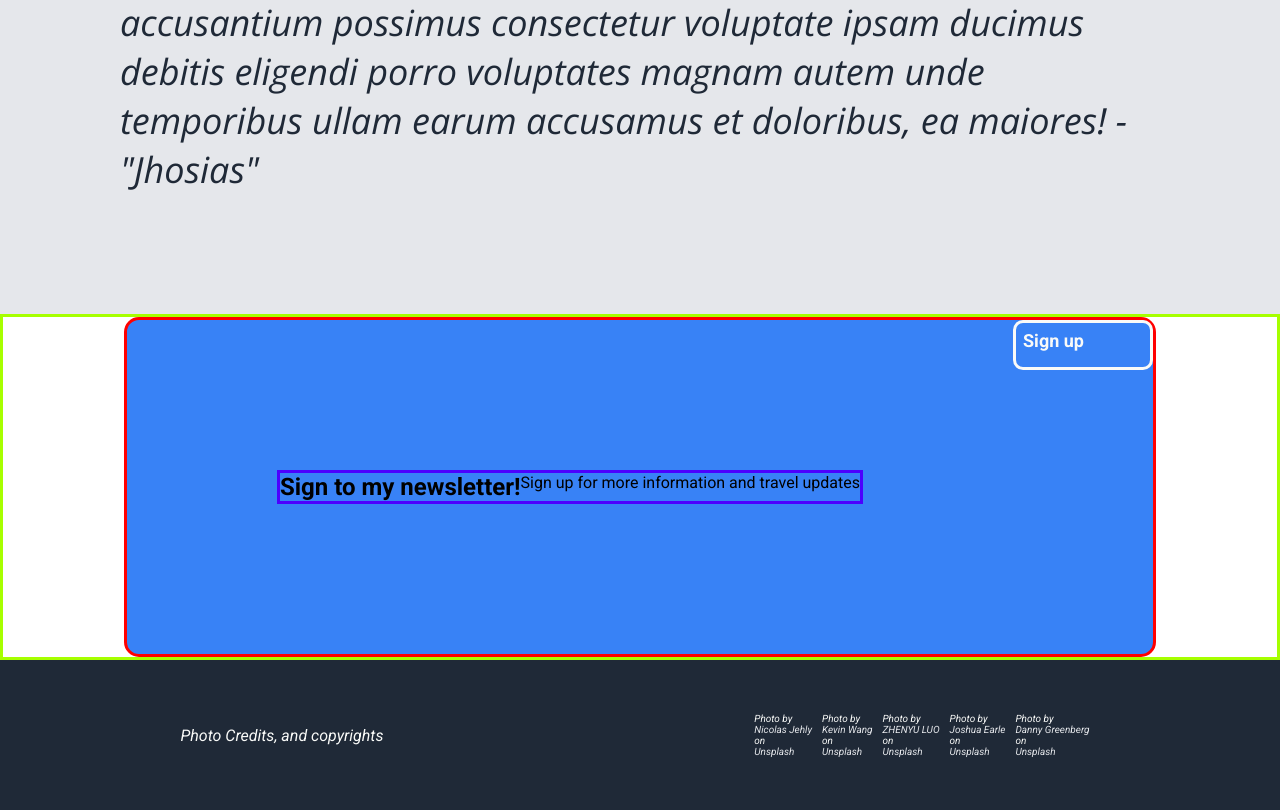
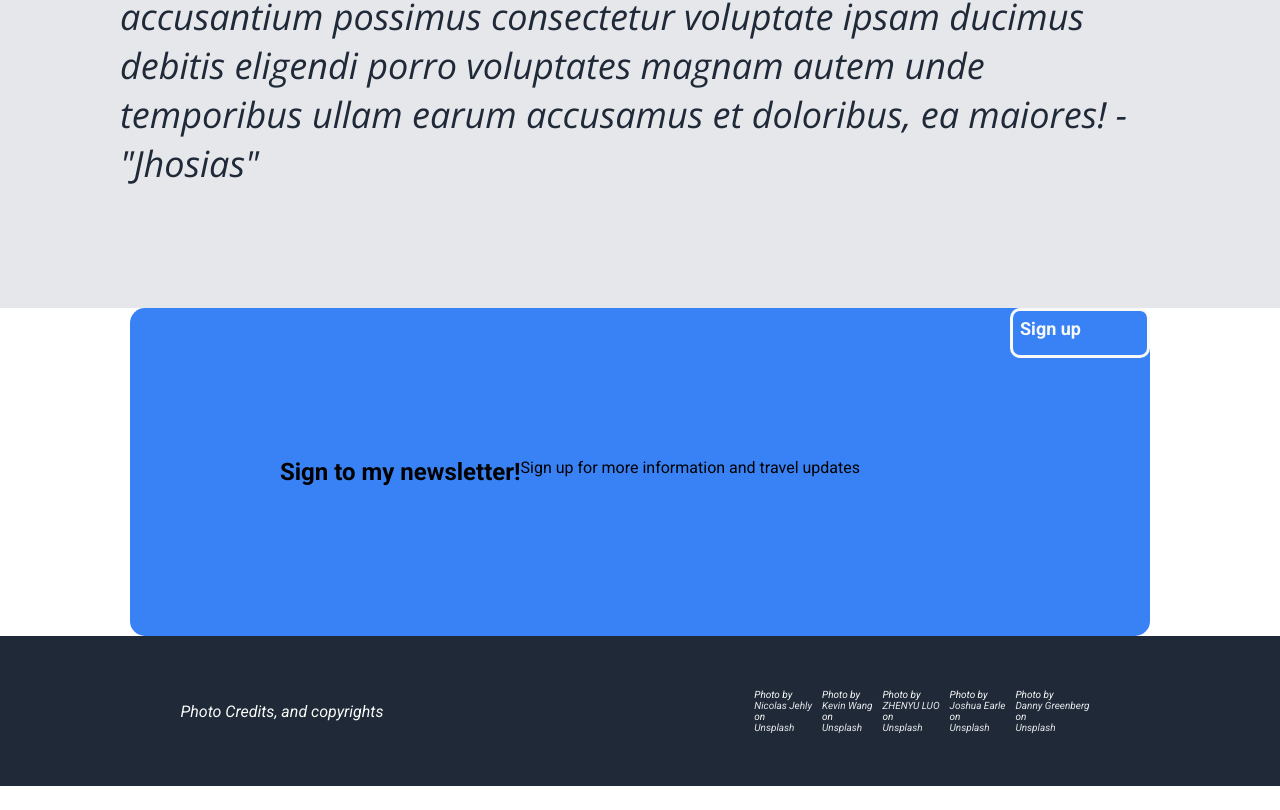
Before and after one commit to Jhosias-yoshi/Odin_landing-page, a plain HTML site: page index.html in a window 1280 px wide. Shown: the part 1245-2055 px from the top of the page. After the commit the page ends 2031 px from the top, so only its background shows below. Drawn offline with nearby package versions, Linux system fonts and the light colour scheme.

Commit message:
removed visual borders

```diff
--- a/styles.css
+++ b/styles.css
@@ -75,7 +75,7 @@ ul{
 }
 
 .main-body{
-    border: solid red 3px;
+    /*border: solid red 3px;*/
 }
 
 .h2-information{
@@ -104,20 +104,20 @@ ul{
 }
 
 .body-content{
-   border: rgb(166, 255, 0) solid 3px;
+   /*border: rgb(166, 255, 0) solid 3px;*/
    justify-items: center;
    align-items: center;
 }
 
 .body-info{
-    border: red solid 3px;
+    /*border: red solid 3px;*/
     flex-direction: row;
     background-color: #3882f6;
     border-radius: 15px;
 }
 
 .body-information{
-    border: rgb(76, 0, 255) solid 3px;
+    /*border: rgb(76, 0, 255) solid 3px;*/
     margin: 150px;
     flex-direction: row;
 }
```
